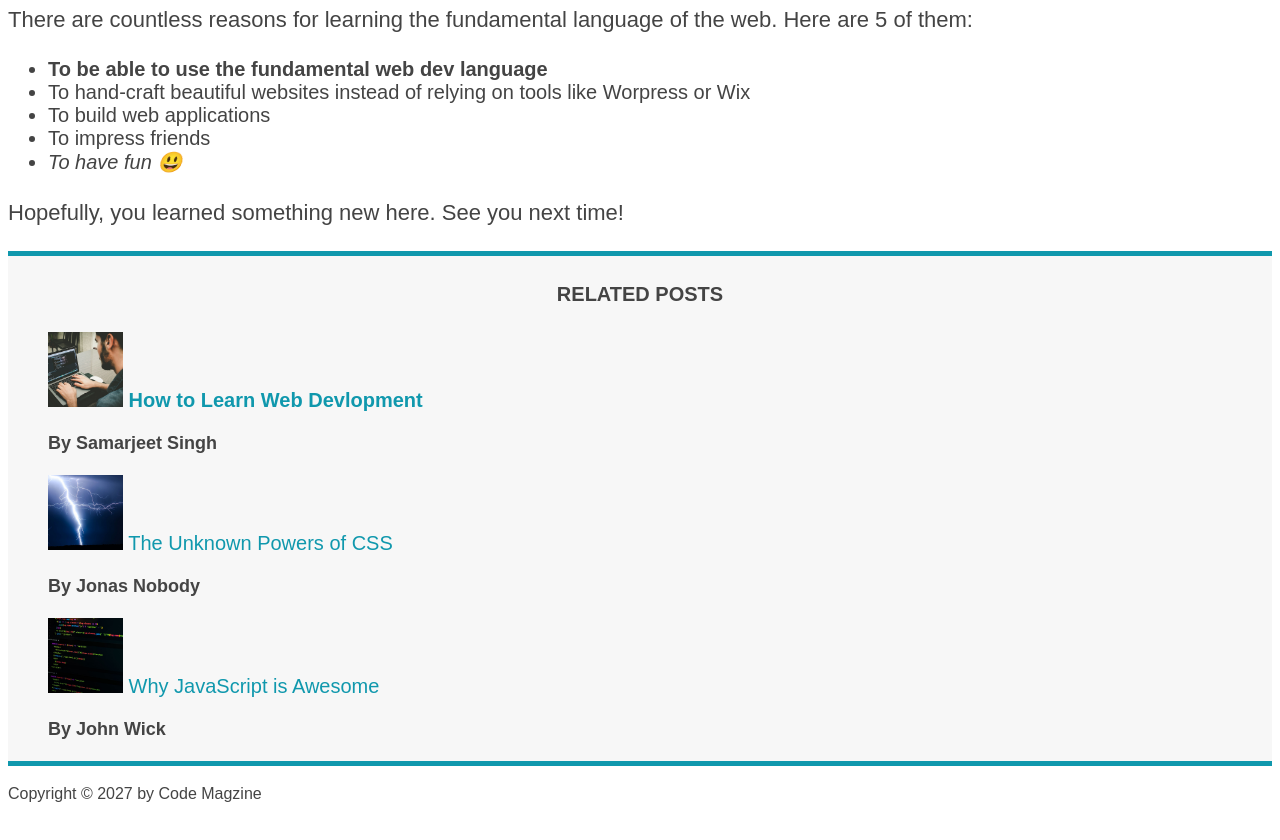
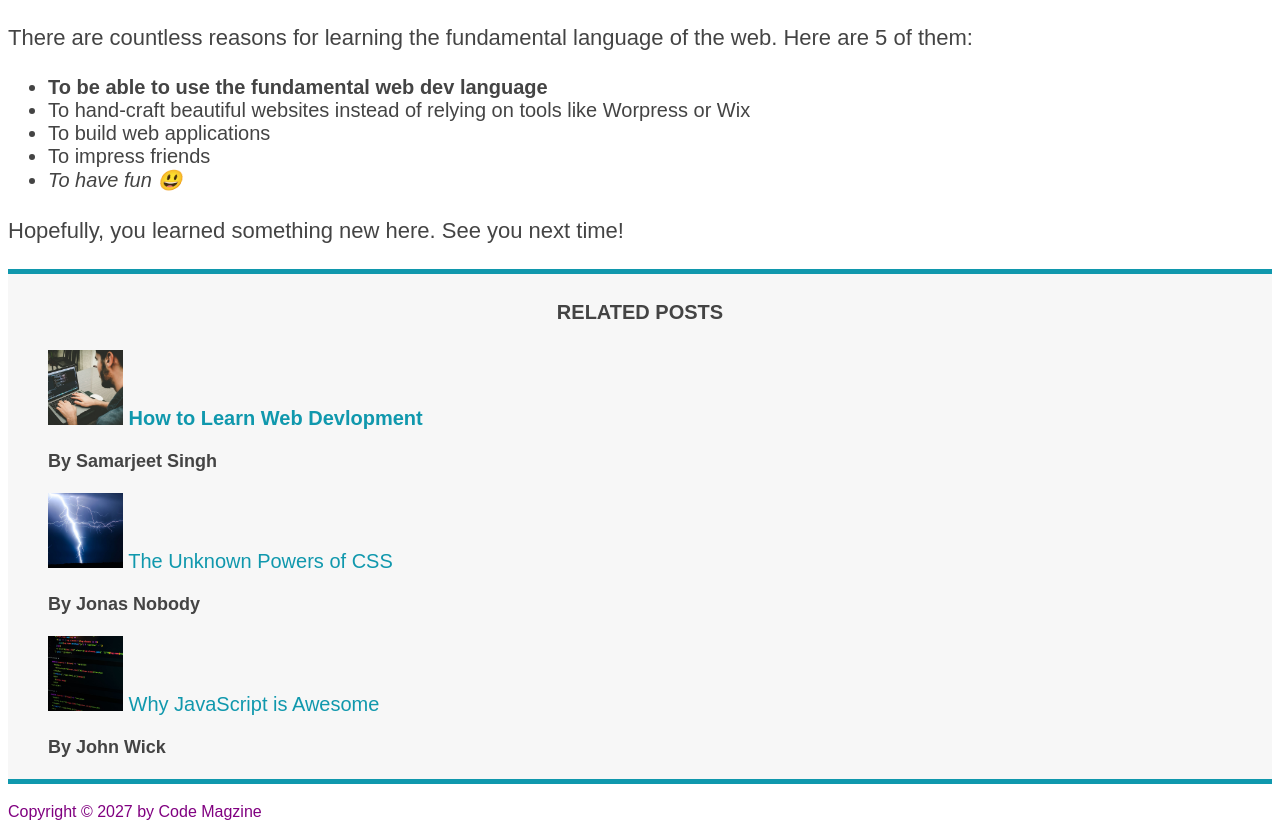
Before and after one commit to samarjeet-singh-kheda/HTML-CSS-Design-U, a plain HTML site: page index.html in a window 1280 px wide. Shown: the part 1199-2039 px from the top of the page. Drawn offline with Linux system fonts and the light colour scheme.

Commit message:
almost done with css

```diff
--- a/index.html
+++ b/index.html
@@ -122,6 +122,8 @@
       <p>Hopefully, you learned something new here. See you next time!</p>
     </article>
 
+    <!-- <button>testing only</button> -->
+
     <aside>
       <h4>Related posts</h4>
 
@@ -166,8 +168,11 @@
         <p class="related-author">By John Wick</p>
       </ul>
     </aside>
+
     <footer>
-      <p id="Copyright">Copyright &copy; 2027 by Code Magzine</p>
+      <p id="Copyright" class="Copyright text">
+        Copyright &copy; 2027 by Code Magzine
+      </p>
     </footer>
   </body>
 </html>
--- a/style.css
+++ b/style.css
@@ -1,16 +1,19 @@
 /* EXTERNAL CSS */
 
-/* all the selectors here are list selectors */
-h1,
-h2,
-h3,
-h4,
-p,
-li {
-  font-family: sans-serif;
-  color: #444; /*only for text, not background*/
+* {
+  /* inheritance isn't involved, it simply applies to every element (different mechanism)*/
+  /* border-top: 10px solid yellowgreen; */
+  /* can be used for properties, that aren't */
 }
 
+body {
+  color: #444; /*only for text, not background*/
+  font-family: sans-serif;
+  /* this property doesn't get inherited */
+  border-top: 10px solid #1098ad;
+}
+
+/* all the selectors here are list selectors */
 h1,
 h2,
 h3 {
@@ -98,6 +101,7 @@ body {
   font-weight: bold;
 } */
 
+/* pseudo class */
 li:first-child {
   font-weight: bold;
 }
@@ -119,12 +123,53 @@ article p:first-child {
   color: red;
 }
 
+/* styling links */
 a:link {
   color: #1098ad;
   text-decoration: none;
 }
 
 a:visited {
-  /* color: #777; */
+  /* color: #777;   */
   color: #1098ad;
 }
+
+a:hover {
+  color: rgb(49, 0, 128);
+  font-weight: bold;
+  text-decoration: underline solid orangered;
+}
+
+a:active {
+  background-color: blanchedalmond;
+  font-style: italic;
+}
+
+/* resolving conflicts */
+.Copyright {
+  color: pink;
+}
+
+#Copyright {
+  color: red;
+}
+
+.text {
+  color: yellow;
+}
+
+footer p {
+  color: purple !important;
+}
+
+/* for challenge */
+/* button {
+  color: white;
+  background-color: black;
+  text-transform: uppercase;
+}
+
+button:hover {
+  color: black;
+  background-color: white;
+} */
```
